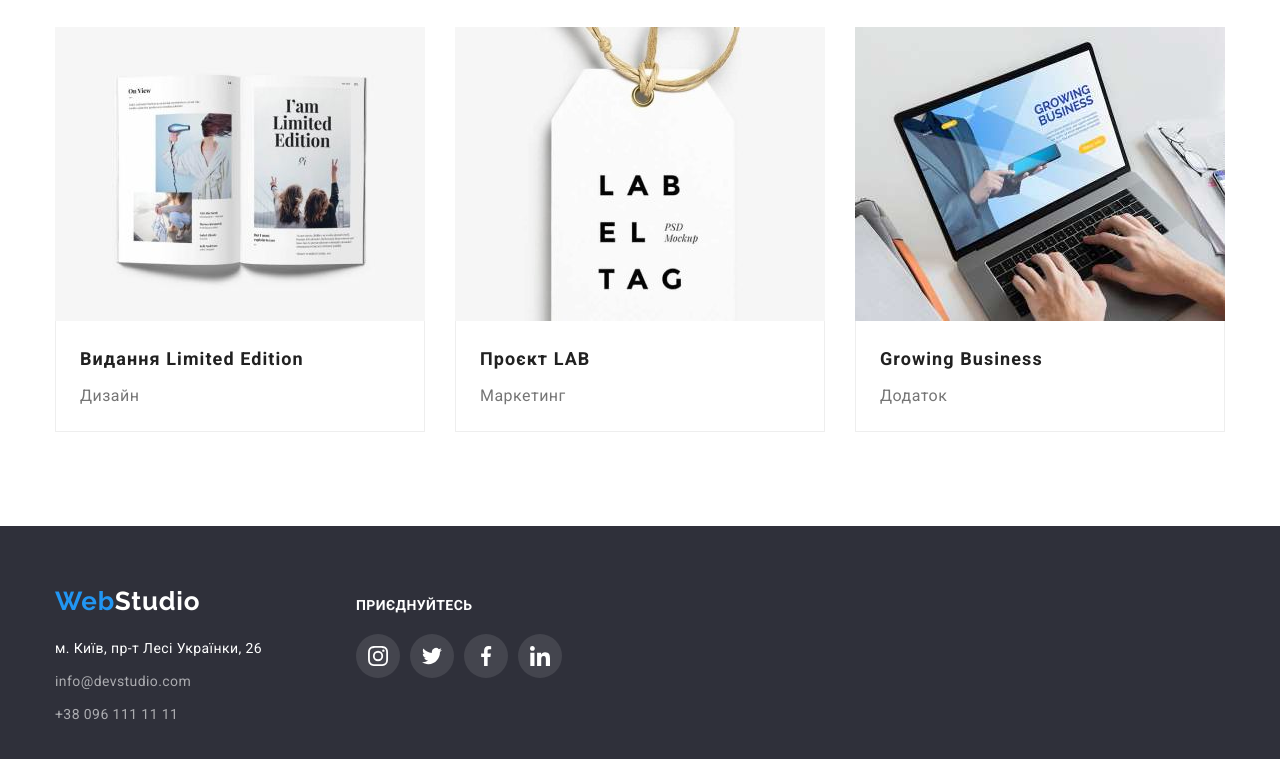
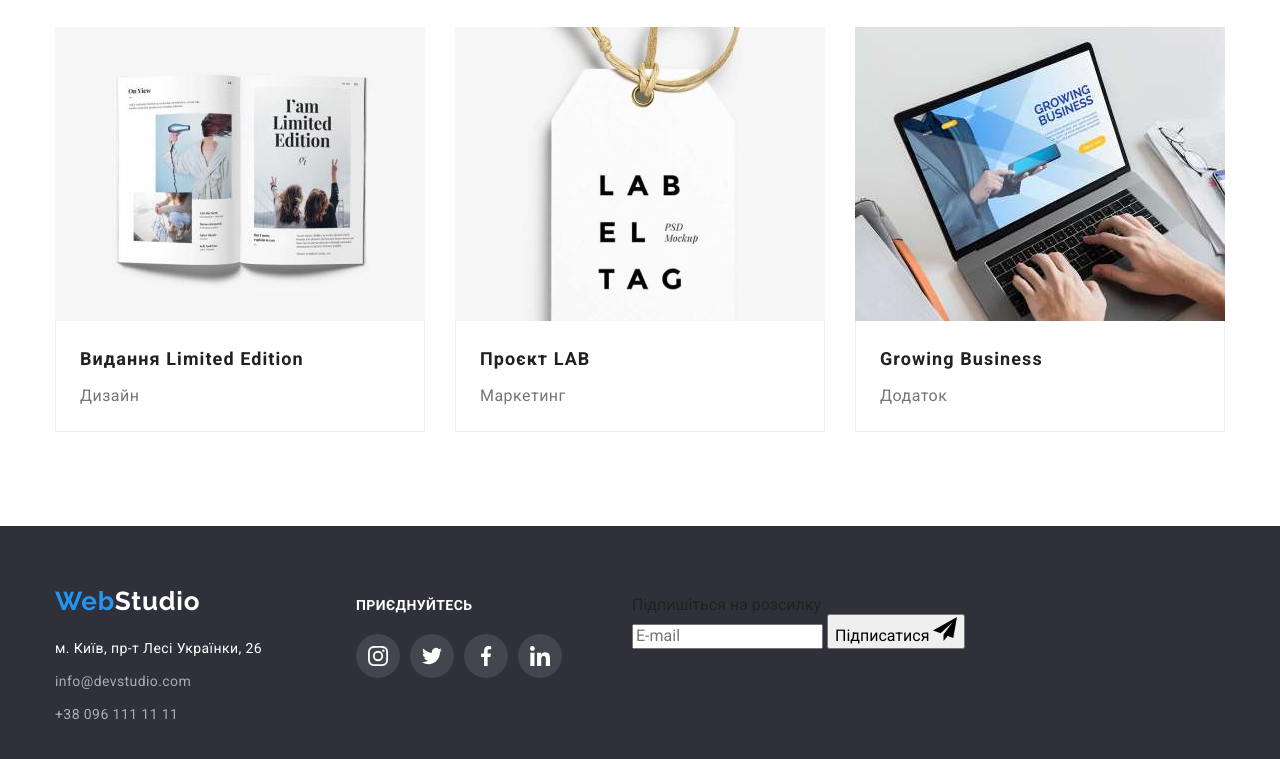
Before and after one commit to UlianaShyma/-goit-markup-hw-06, a plain HTML site: page portfolio.html in a window 1280 px wide. Shown: the part 1106-1865 px from the top of the page. Drawn offline with nearby package versions, Linux system fonts and the light colour scheme.

Commit message:
Updated portfolio.html

```diff
--- a/portfolio.html
+++ b/portfolio.html
@@ -278,6 +278,18 @@
             </li>
           </ul>
         </div>
+        <div class="footer-subscribe">
+          <p class="footer-subscribe-title">Підпишіться на розсилку</p>
+          <div class="subscribe-form">
+            <input type="email" class="subscribe-form-email" placeholder="E-mail" />
+            <button type="submit" class="subscribe-form-join-btn">
+              Підписатися
+              <svg class="subscribe-form-join-icon" width="24" height="24">
+                <use href="./img/sprite.svg#icon-send"></use>
+              </svg>
+            </button>
+          </div>
+        </div>
       </div>
     </footer>
   </body>
```
